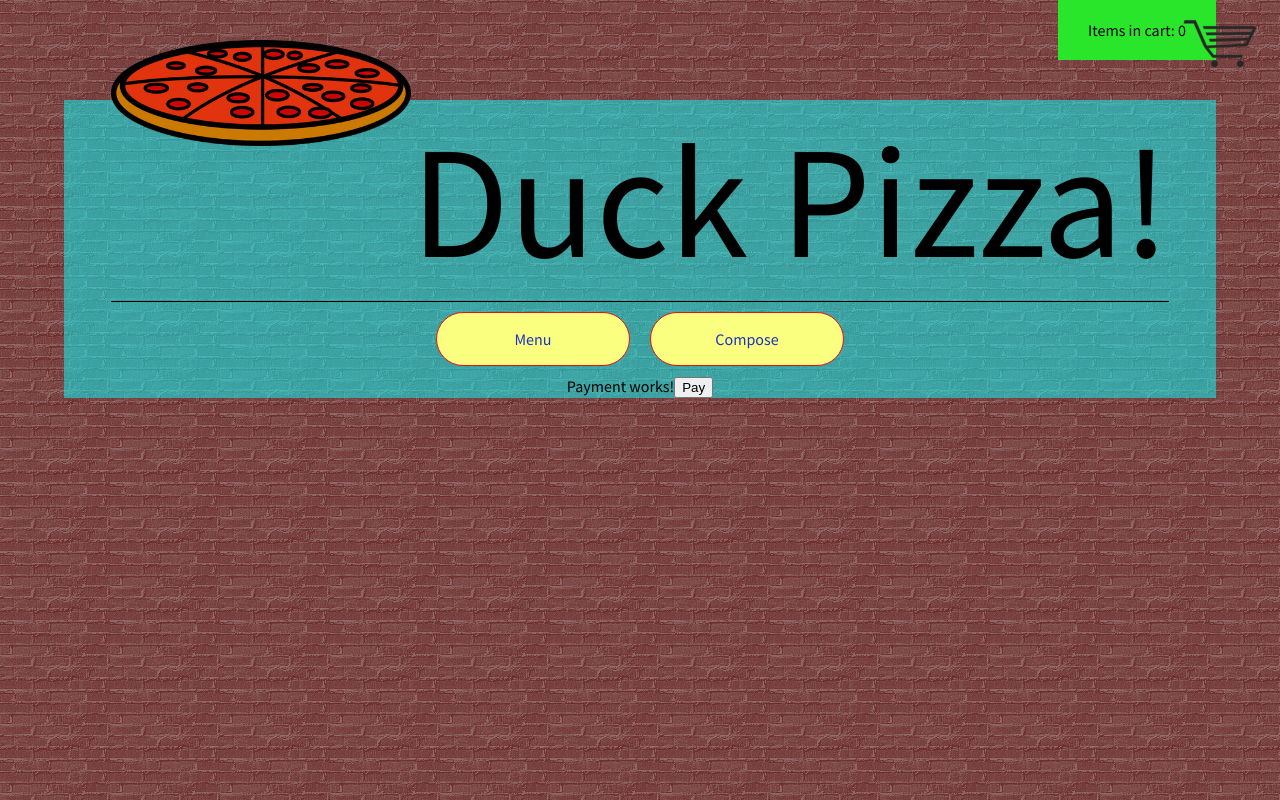
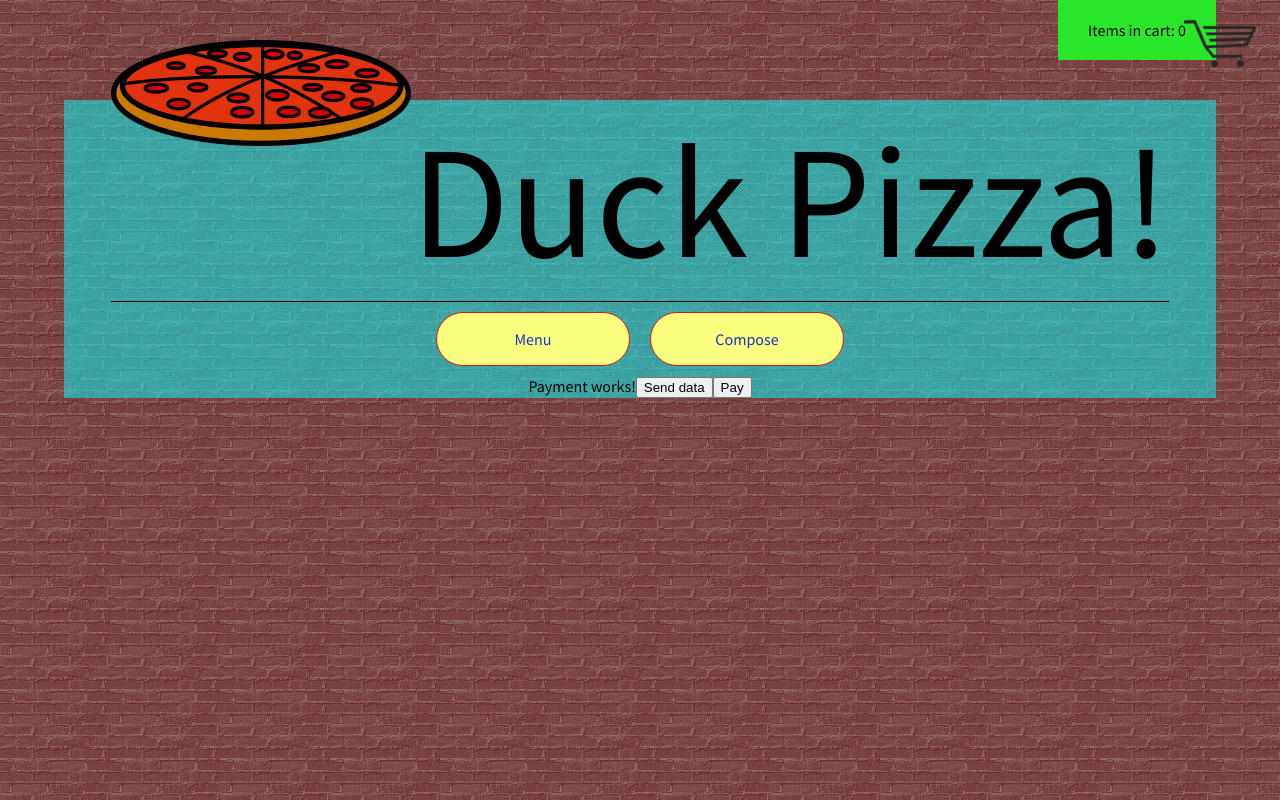
Before and after one commit to jaca1119/Pizzeria-react, a React (Create React App) app: page /payment in a window 1280 px wide. Built offline with nearby package versions, Linux system fonts and the light colour scheme; no server answers.

Commit message:
Open iframe window and send postmessage

```diff
--- a/src/payment/Payment.jsx
+++ b/src/payment/Payment.jsx
@@ -1,22 +1,39 @@
 import React from 'react';
 
+// const paymentURL = "https://affectionate-carson-6417c5.netlify.app";
+const paymentURL = "http://localhost:4200";
+
+
 class Payment extends React.Component {
+    state = {
+        isPayClicked: false
+    }
+    payClick = () => {
+        this.setState({ isPayClicked: !this.state.isPayClicked });
+        // let paymentWindow = window.open("https://affectionate-carson-6417c5.netlify.app/", "Payment");
+        // let timer = setInterval(() => {
+        //     if (paymentWindow.closed) {
+        //         clearInterval(timer);
+        //         alert("Secure payment closed");
+        //     }
+        // }, 500);
+    }
 
-    payClick = () => {
-        let paymentWindow = window.open("https://affectionate-carson-6417c5.netlify.app/", "Payment");
-        let timer = setInterval(() => {
-            if (paymentWindow.closed) {
-                clearInterval(timer);
-                alert("Secure payment closed");
-            }
-        }, 500);
+    sendData = () => {
+        const payment = document.getElementById("payment").contentWindow;
+        console.warn(payment);
+        payment.postMessage("Hello there!", paymentURL);
+
     }
 
     render() {
         return (
             <div>
                 Payment works!
+                <button onClick={this.sendData}>Send data</button>
                 <button onClick={this.payClick}>Pay</button>
+                {this.state.isPayClicked &&
+                    <iframe id="payment" src={paymentURL} title="Secure payment" width="720px" height="720px" />}
             </div>
         )
     }
```
